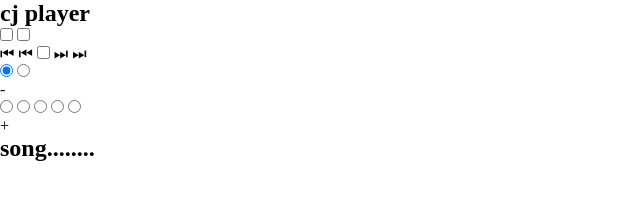
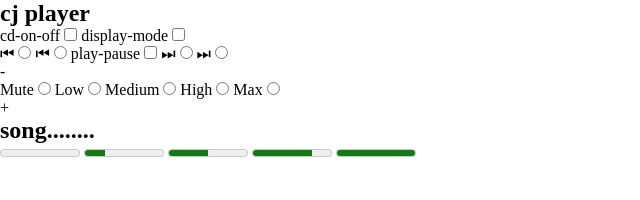
Before and after one commit to 3hos15/css-wdd, a plain HTML site: page index.html in a window 1280 px wide. Shown: the whole page, without its empty margins (0-640 px from the left). Drawn offline with Linux system fonts and the light colour scheme.

```diff
--- a/index.html
+++ b/index.html
@@ -12,36 +12,76 @@
         <!-- labels om de inputs doen aria-label="cd-on-off" geen names nodig -->
         <nav>
             <h1>cj player</h1>
-
-            <input type="checkbox" required name="cd-on-off">
-            <input type="checkbox" name="display-mode">
+            <label>
+                cd-on-off
+                <input type="checkbox" required name="cd-on-off">
+            </label>
+            <label>
+                display-mode
+                <input type="checkbox" name="display-mode">
+            </label>
 
             <!-- player controls -->
             <div>
-                <label for="song-one">⏮</label>
-                <label for="song-two">⏮</label>
+                <label for="song-one">
+                    ⏮
+                    <input type="radio" name="track" id="song1">
+                </label>
+                <label for="song-two">
+                    ⏮
+                    <input type="radio" name="track" id="song2">
+                </label>
 
-                <input type="checkbox" name="play-pause">
+                <label>
+                    play-pause
+                    <input type="checkbox" name="play-pause">
+                </label>
 
-                <label for="song-two">⏭</label>
-                <label for="song-one">⏭</label>
+                <label for="song-two">
+                    ⏭
+                    <input type="radio" name="track" id="song2">
+                </label>
+                <label for="song-one">
+                    ⏭
+                    <input type="radio" name="track" id="song1">
+                </label>
 
             </div>
 
             <!-- hide w css for fake track playing -->
-            <input type="radio" name="track" id="song1" checked>
-            <input type="radio" name="track" id="song2">
+            <!-- <input type="radio" name="track" id="song1">
+            <input type="radio" name="track" id="song2"> -->
 
             <!-- player volume, low to max -->
             <div>
                 <p>-</p>
                 <!-- https://developer.mozilla.org/en-US/docs/Web/HTML/Reference/Elements/meter -->
                 <!-- values toevoegen en aria labels en daarmee stylen in css -->
-                <input type="radio" name="volume">
-                <input type="radio" name="volume">
-                <input type="radio" name="volume">
-                <input type="radio" name="volume">
-                <input type="radio" name="volume">
+                <label>
+                    Mute
+                    <input type="radio" name="volume" value=0>
+                </label>
+
+                <label>
+                    Low
+                    <input type="radio" name="volume" value=25>
+                </label>
+
+                <label>
+                    Medium
+                    <input type="radio" name="volume" value=50>
+                </label>
+
+                <label>
+                    High
+                    <input type="radio" name="volume" value=75>
+                </label>
+
+                <label>
+                    Max
+                    <input type="radio" name="volume" value=100>
+                </label>
+
                 <p>+</p>
             </div>
         </nav>
@@ -58,11 +98,16 @@
             </div>
             <div>
                 <!-- volume progress, color coded -->
+                <!-- <span></span>
                 <span></span>
                 <span></span>
                 <span></span>
-                <span></span>
-                <span></span>
+                <span></span> -->
+                <meter min="0" max="100" value="0"></meter>
+                <meter min="0" max="100" value="25"></meter>
+                <meter min="0" max="100" value="50"></meter>
+                <meter min="0" max="100" value="75"></meter>
+                <meter min="0" max="100" value="100"></meter>
             </div>
         </div>
 
```
Also changed, not shown: 1 other file.
